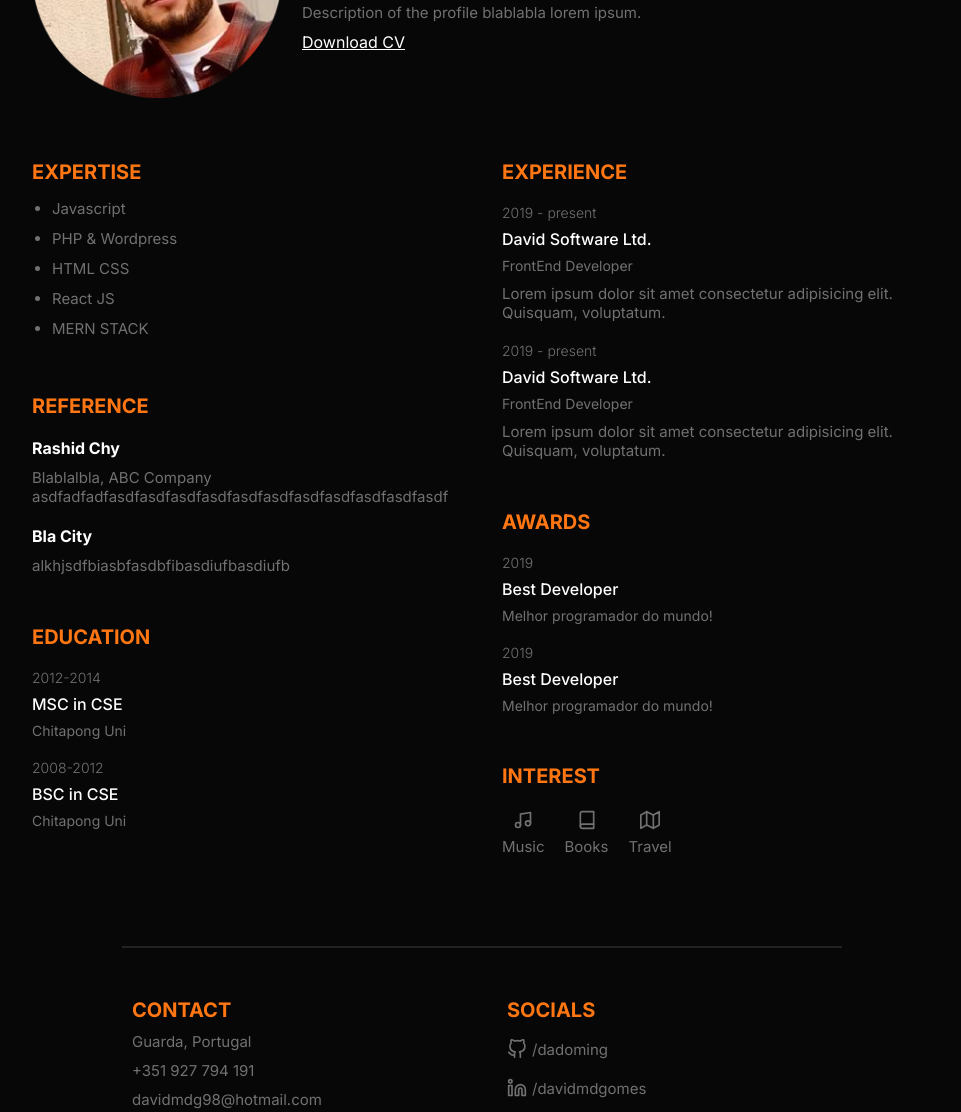
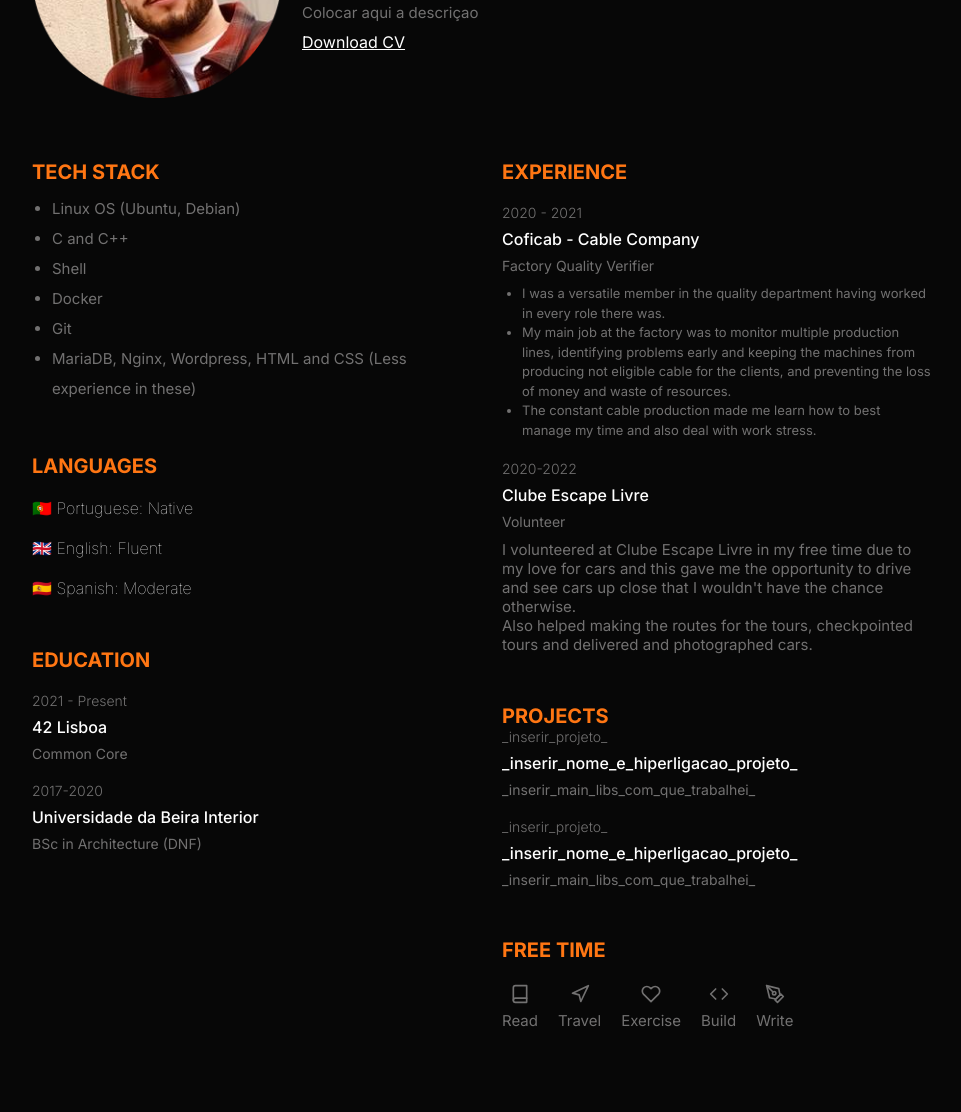
Before and after one commit to dadoming/resume, a plain HTML site: page index.html in a window 1280 px wide. Shown: the part 202-1314 px from the top of the page, without its empty margins (158-1119 px from the left). Drawn offline with nearby package versions, Linux system fonts and the light colour scheme.

Commit message:
filled the fields and added some stuff

```diff
--- a/index.html
+++ b/index.html
@@ -25,7 +25,7 @@
                         <span class="profile_name_lastName">Gomes</span>
                     </h1>
                     <p class="profile_title">Software Developer</p>
-                    <p class="description">Description of the profile blablabla lorem ipsum.</p>
+                    <p class="description">Colocar aqui a descriçao</p>
                     <a class="downloadButton" href="./cv.pdf" download="David_Gomes_CV.pdf">Download CV</a>
                 </div>
 
@@ -34,39 +34,41 @@
 
         <div class="group-1">
             <div class="skills">
-                <h3 class="title">Expertise</h3>
+                <h3 class="title">Tech Stack</h3>
                 <ul class="skill_list description">
-                    <li>Javascript</li>
-                    <li>PHP & Wordpress</li>
-                    <li>HTML CSS</li>
-                    <li>React JS</li>
-                    <li>MERN STACK</li>
+                    <li>Linux OS (Ubuntu, Debian)</li>
+                    <li>C and C++</li>
+                    <li>Shell</li>
+                    <li>Docker</li>
+                    <li>Git</li>
+                    <li>MariaDB, Nginx, Wordpress, HTML and CSS (Less experience in these)</li>
                 </ul>
             </div>
 
             <div class="ref">
-                <h3 class="title">Reference</h3>
+                <h3 class="title">Languages</h3>
                 <div class="ref_item">
-                    <h4 class="ref_name">Rashid Chy</h4>
-                    <p class="description">Blablalbla, ABC Company asdfadfadfasdfasdfasdfasdfasdfasdfasdfasdfasdfasdfasdf</p>
+                    <h4 class="ref_name">🇵🇹 Portuguese: Native</h4>
                 </div>
                 <div class="ref_item">
-                    <h4 class="ref_name">Bla City</h4>
-                    <p class="description">alkhjsdfbiasbfasdbfibasdiufbasdiufb</p>
+                    <h4 class="ref_name">🇬🇧 English: Fluent</h4>
+                </div>
+                <div class="ref_item">
+                    <h4 class="ref_name">🇪🇸 Spanish: Moderate</h4>
                 </div>
             </div>
 
             <div class="edu">
                 <h3 class="title">Education</h3>
                 <div class="edu_item">
-                    <p class="item_preTitle">2012-2014</p>
-                    <h4 class="item_title">MSC in CSE</h4>
-                    <p class="item_subtitle">Chitapong Uni</p>
+                    <p class="item_preTitle">2021 - Present</p>
+                    <h4 class="item_title">42 Lisboa</h4>
+                    <p class="item_subtitle">Common Core</p>
                 </div>
                 <div class="edu_item">
-                    <p class="item_preTitle">2008-2012</p>
-                    <h4 class="item_title">BSC in CSE</h4>
-                    <p class="item_subtitle">Chitapong Uni</p>
+                    <p class="item_preTitle">2017-2020</p>
+                    <h4 class="item_title">Universidade da Beira Interior</h4>
+                    <p class="item_subtitle">BSc in Architecture (DNF)</p>
                 </div>
             </div>
 
@@ -76,45 +78,60 @@
             <div class="exp">
                 <h3 class="title">Experience</h3>
                 <div class="exp_item">
-                    <p class="item_preTitle">2019 - present</p>
-                    <h4 class="item_title">David Software Ltd.</h4>
-                    <p class="item_subtitle">FrontEnd Developer</p>
-                    <p class="description">Lorem ipsum dolor sit amet consectetur adipisicing elit. Quisquam, voluptatum.</p>
+                    <p class="item_preTitle">2020 - 2021</p>
+                    <h4 class="item_title">Coficab - Cable Company</h4>
+                    <p class="item_subtitle">Factory Quality Verifier</p>
+                    <ul class="item_li_description">
+                        <li>I was a versatile member in the quality department having worked in every role there was.</li>
+                        <li>My main job at the factory was to monitor multiple production lines, identifying problems early and keeping
+                            the machines from producing not eligible cable for the clients, and preventing the loss of money and waste of resources.</li>
+                        <li>The constant cable production made me learn how to best manage my time and also deal with work stress.</li>
+                    </ul>
                 </div>
                 <div class="exp_item">
-                    <p class="item_preTitle">2019 - present</p>
-                    <h4 class="item_title">David Software Ltd.</h4>
-                    <p class="item_subtitle">FrontEnd Developer</p>
-                    <p class="description">Lorem ipsum dolor sit amet consectetur adipisicing elit. Quisquam, voluptatum.</p>
+                    <p class="item_preTitle">2020-2022</p>
+                    <h4 class="item_title">Clube Escape Livre</h4>
+                    <p class="item_subtitle">Volunteer</p>
+                    <p class="description">I volunteered at Clube Escape Livre in my free time due to my love for cars and this gave me the opportunity
+                                            to drive and see cars up close that I wouldn't have the chance otherwise.<br>Also helped making the routes for the tours,
+                                            checkpointed tours and delivered and photographed cars.</p>
                 </div>
             </div>
-            <div class="awards">
-                <h3 class="title">Awards</h3>
-                <div class="awards_item">
-                    <p class="item_preTitle">2019</p>
-                    <h4 class="item_title">Best Developer</h4>
-                    <p class="item_subtitle">Melhor programador do mundo!</p>
+            <div class="Projects">
+                <h3 class="title">Projects</h3>
+                <div class="projects_item">
+                    <p class="item_preTitle">_inserir_projeto_</p>
+                    <h4 class="item_title">_inserir_nome_e_hiperligacao_projeto_</h4>
+                    <p class="item_subtitle">_inserir_main_libs_com_que_trabalhei_</p>
                 </div>
-                <div class="awards_item">
-                    <p class="item_preTitle">2019</p>
-                    <h4 class="item_title">Best Developer</h4>
-                    <p class="item_subtitle">Melhor programador do mundo!</p>
+                <div class="project_item">
+                    <p class="item_preTitle">_inserir_projeto_</p>
+                    <h4 class="item_title">_inserir_nome_e_hiperligacao_projeto_</h4>
+                    <p class="item_subtitle">_inserir_main_libs_com_que_trabalhei_</p>
                 </div>
             </div>
             <div class="interest">
-                <h3 class="title">Interest</h3>
+                <h3 class="title">Free Time</h3>
                 <div class="interest_items">
                     <div class="interest_item">
-                        <i data-feather="music"></i>
-                        <span>Music</span>
+                        <i data-feather="book"></i>
+                        <span>Read</span>
                     </div>
                     <div class="interest_item">
-                        <i data-feather="book"></i>
-                        <span>Books</span>
+                        <i data-feather="navigation"></i>
+                        <span>Travel</span>
                     </div>
                     <div class="interest_item">
-                        <i data-feather="map"></i>
-                        <span>Travel</span>
+                        <i data-feather="heart"></i>
+                        <span>Exercise</span>
+                    </div>
+                    <div class="interest_item">
+                        <i data-feather="code"></i>
+                        <span>Build</span>
+                    </div>
+                    <div class="interest_item">
+                        <i data-feather="pen-tool"></i>
+                        <span>Write</span>
                     </div>
                 </div>
             </div>
--- a/style.css
+++ b/style.css
@@ -176,7 +176,7 @@ So, the font size will be 20px on small screens, 8% of viewport width on medium
 }
 .ref_name {
     font-size: 1.6rem;
-    font-weight: 700;
+    font-weight: 100;
 }
 
 /* education */
@@ -189,8 +189,17 @@ So, the font size will be 20px on small screens, 8% of viewport width on medium
     margin-top: 2rem;
 }
 
+.item_li_description {
+    margin-top: 1rem;
+    margin-left: 2rem;
+    line-height: 1.5;
+    font-size: 1.3rem;
+    font-weight: 400;
+    color: var(--text-color);
+}
+
 /* awards */
-.awards_item {
+.project_item {
     margin-top: 2rem;
 }
 
```
Also changed, not shown: notas.txt (added).
